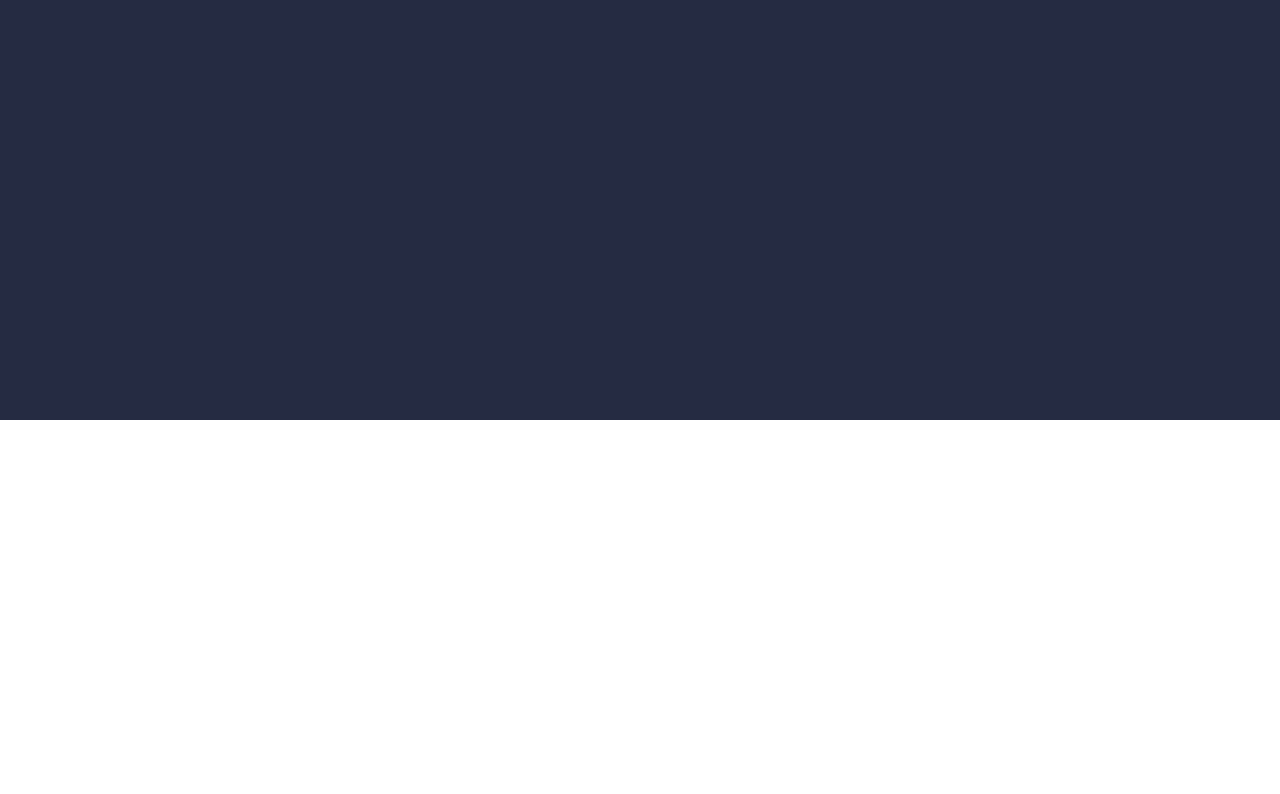
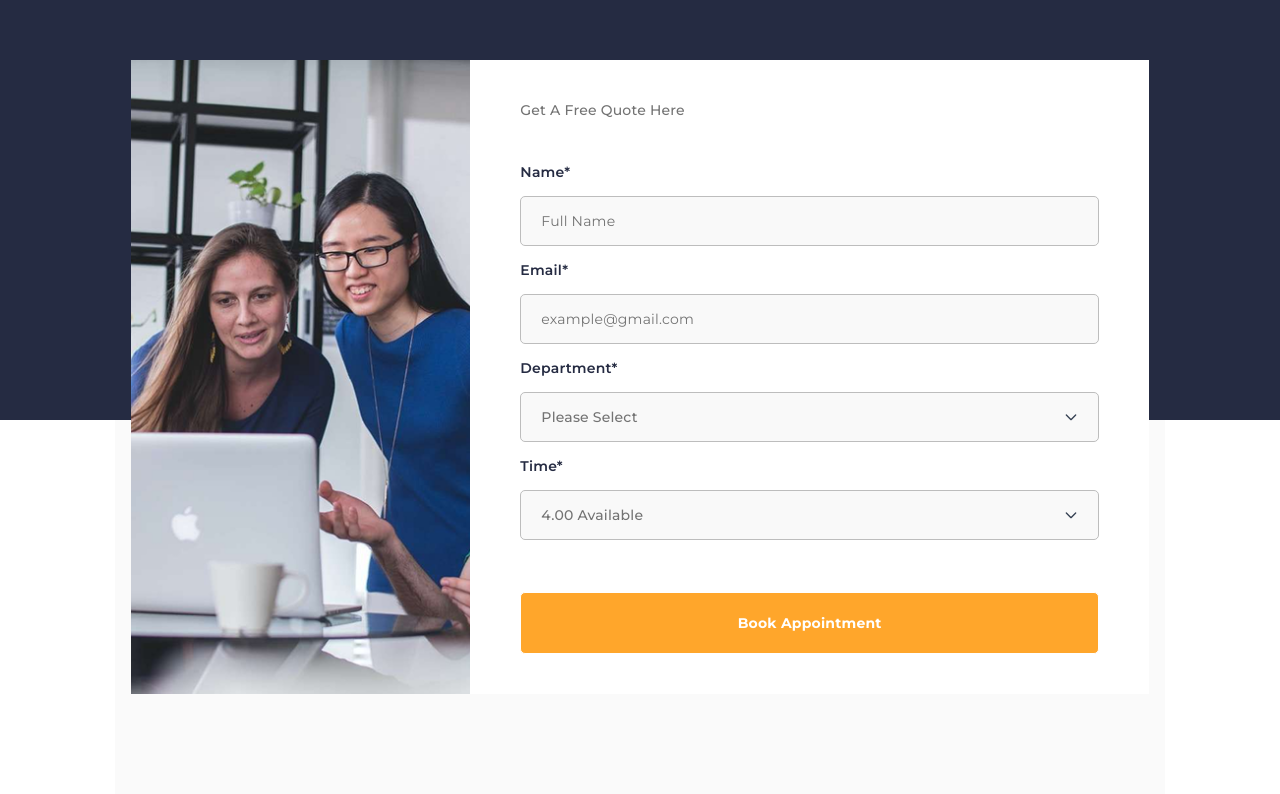
Before and after one commit to moudud-hoq/divestic, a website: page index.html in a window 1280 px wide. Shown: the part 3956-4750 px from the top of the page. Before the commit the page ends 4376 px from the top, so only its background shows below. Drawn offline with nearby package versions, Linux system fonts and the light colour scheme.

Commit message:
Get A Free Quote Here Structure DOne

```diff
--- a/index.html
+++ b/index.html
@@ -579,7 +579,81 @@
         </div>
     </section>
 
+    <!-- Get A Free Quote-->
+    <section class="w-[1050px] mx-auto">
+        <div class="bg-[#FAFAFA] py-[50px] max-md:py-0 max-md:bg-white">
+            <div class="md:container mx-auto w-full px-4 max-md:px-0">
+                <div
+                    class="flex justify-between items-stretch py-[50px] -mt-[460px] max-md:mt-0 max-md:flex-col max-md:py-0">
+                    <!-- banner -->
+                    <div class="w-1/3 max-md:w-full">
+                        <img src="./src/img/quote.png" alt="" class="h-full object-cover w-full">
+                    </div>
 
+                    <!-- form -->
+                    <div
+                        class="w-2/3 bg-white px-[50px] py-10 max-md:w-full max-md:container max-md:mx-auto max-sm:px-[45px]">
+                        <h2>Get A Free Quote Here</h2>
+                        <form action="" class="flex flex-col mt-10 gap-3">
+                            <label for="" class="text-[#252B42] font-semibold leading-[24px]">Name*</label>
+                            <input type="text" name="" id="" placeholder="Full Name"
+                                class="h-[50px] bg-[#F9F9F9] border border-[#BDBDBD] rounded-[5px] px-5 focus:outline-[#BDBDBD] placeholder:font-normal placeholder:leading-[28px] placeholder:text-[#737373]">
+
+                            <label for="" class="text-[#252B42] font-semibold leading-[24px]">Email*</label>
+                            <input type="email" name="" id="" placeholder="example@gmail.com"
+                                class="h-[50px] bg-[#F9F9F9] border border-[#BDBDBD] rounded-[5px] px-5 focus:outline-[#BDBDBD] placeholder:font-normal placeholder:leading-[28px] placeholder:text-[#737373]">
+
+                            <label for="" class="text-[#252B42] font-semibold leading-[24px]">Department*</label>
+                            <div class="relative w-full">
+                                <select name="" id=""
+                                    class="h-[50px] w-full appearance-none bg-[#F9F9F9] border border-[#BDBDBD] rounded-[5px] px-5 focus:outline-[#BDBDBD]">
+                                    <option value="" class="font-normal leading-[28px] text-[#737373]">Please Select
+                                    </option>
+                                    <option value="" class="font-normal leading-[28px] text-[#737373]">Software
+                                        Development</option>
+                                    <option value="" class="font-normal leading-[28px] text-[#737373]">Business
+                                        Marketing</option>
+                                    <option value="" class="font-normal leading-[28px] text-[#737373]">Graphics
+                                        Design</option>
+                                </select>
+
+                                <span
+                                    class="pointer-events-none absolute inset-y-0 right-5 flex items-center text-gray-700">
+                                    <svg class="w-4 h-4" fill="none" stroke="currentColor" stroke-width="2"
+                                        viewBox="0 0 24 24">
+                                        <path stroke-linecap="round" stroke-linejoin="round" d="M19 9l-7 7-7-7" />
+                                    </svg>
+                                </span>
+                            </div>
+
+                            <label for="" class="text-[#252B42] font-semibold leading-[24px]">Time*</label>
+                            <div class="relative w-full">
+                                <select name="" id=""
+                                    class="h-[50px] w-full appearance-none bg-[#F9F9F9] border border-[#BDBDBD] rounded-[5px] px-5 pr-10 text-[#737373] focus:outline-none">
+                                    <option value="" class="font-normal leading-[28px]">4.00 Available</option>
+                                    <option value="" class="font-normal leading-[28px]">5.00 Available</option>
+                                    <option value="" class="font-normal leading-[28px]">12.00 Available</option>
+                                    <option value="" class="font-normal leading-[28px]">10.00 Available</option>
+                                </select>
+
+                                <span
+                                    class="pointer-events-none absolute inset-y-0 right-5 flex items-center text-gray-700">
+                                    <svg class="w-4 h-4" fill="none" stroke="currentColor" stroke-width="2"
+                                        viewBox="0 0 24 24">
+                                        <path stroke-linecap="round" stroke-linejoin="round" d="M19 9l-7 7-7-7" />
+                                    </svg>
+                                </span>
+                            </div>
+
+                            <button type="submit"
+                                class="font-bold text-white leading-[28px] bg-[#FFA62B] px-10 py-4 rounded-[5px] border hover:border-[#FFA62B] mt-10 hover:bg-white hover:text-[#FFA62B]">Book
+                                Appointment</button>
+                        </form>
+                    </div>
+                </div>
+            </div>
+        </div>
+    </section>
 
     <script src="src/js/main.js"></script>
 </body>
```
